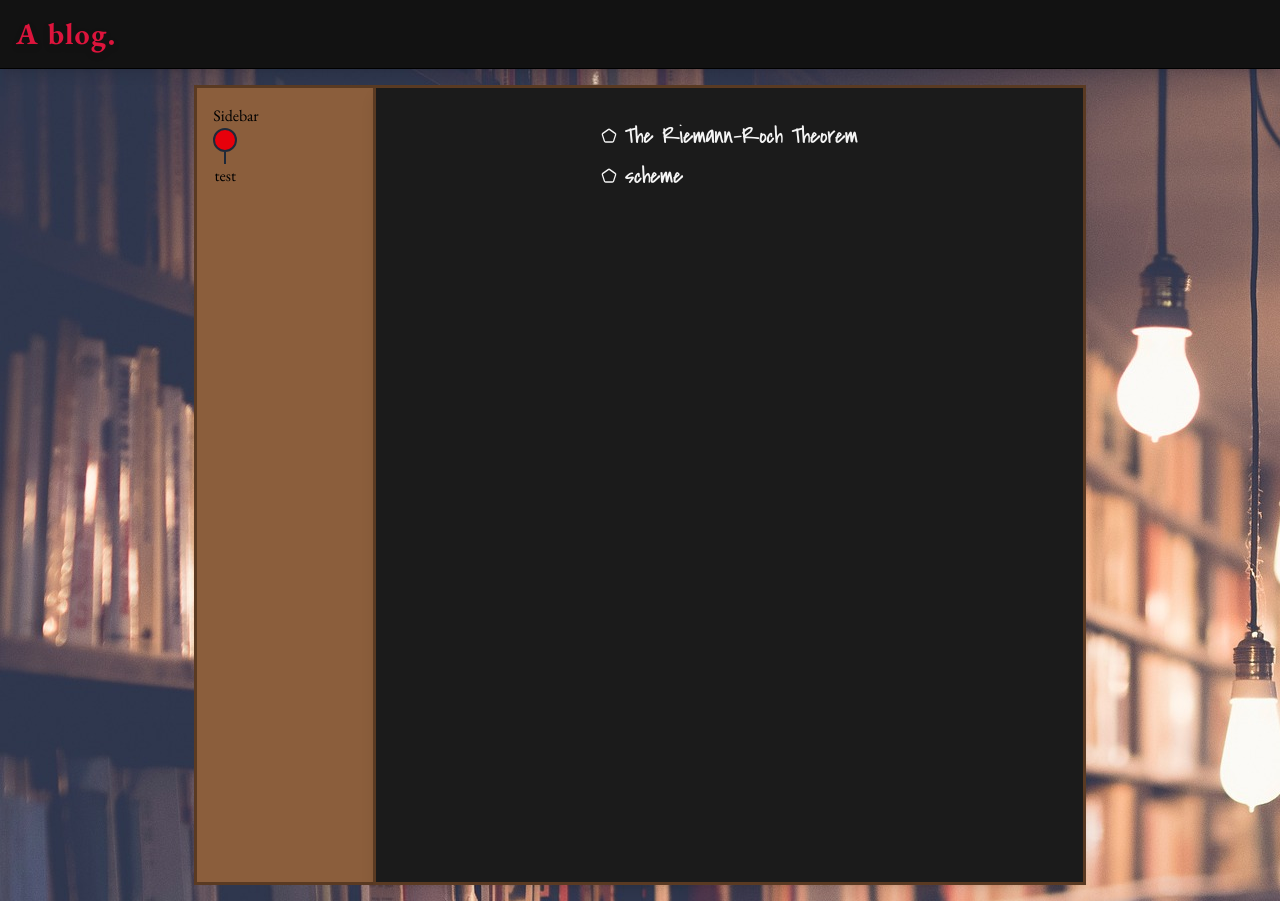
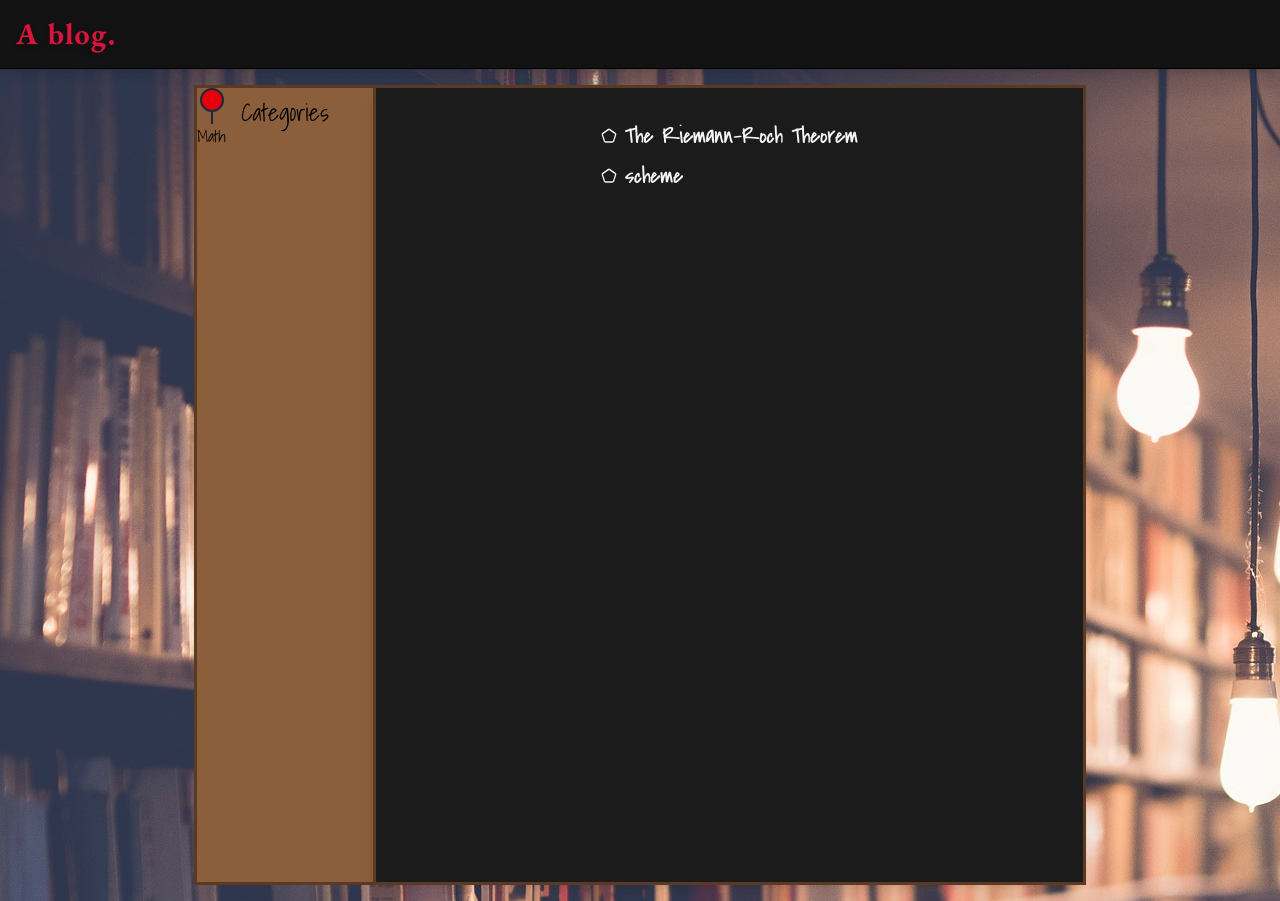
Before and after one commit to moorts/weirdBlogThing, a Next.js app: page / in a window 1280 px wide. Built offline with nearby package versions, Linux system fonts and the light colour scheme.

Commit message:
feat: moving pin

```diff
--- a/app/components/sidebar.tsx
+++ b/app/components/sidebar.tsx
@@ -1,8 +1,9 @@
 "use client";
 
 import { useRef, useState } from 'react';
+import Link from 'next/link';
 
-import Link from 'next/link';
+import { pinBoardFont } from '@/app/lib/tools.tsx';
 
 function Pin({text, position, onMove, linkEnabled, ref}) {
   const [
@@ -75,19 +76,19 @@ function Pin({text, position, onMove, linkEnabled, ref}) {
         justifyContent: 'center',
         alignItems: 'center',
         transform: `translate(
-          ${position.x}px,
-          ${position.y}px
+        ${position.x}px,
+        ${position.y}px
         )`,
       }}
     >
       <div
         ref={ref}
-        className="flex flex-col group-hover:bg-blue-700 w-fit items-center"
+        className="flex flex-col w-fit items-center"
       >
         <div className="w-6 h-6 bg-red-600 rounded-full border-2 border-gray-800"></div>
 
         <div className="w-0.5 h-3 bg-gray-800 "></div>
-        <p className="group-hover:bg-blue-700">{text}</p>
+        <p className={pinBoardFont.className}>{text}</p>
       </div>
     </Link>
   );
@@ -105,11 +106,15 @@ export default function Sidebar() {
   function handleMove(dx, dy) {
     if (!containerRef.current || !pinRef.current) return;
 
+
     const containerRect = containerRef.current.getBoundingClientRect();
     const pinRect = pinRef.current.getBoundingClientRect();
 
-    const newX = Math.max(0, Math.min(position.x + dx, containerRect.width - 2 * pinRect.width));
-    const newY = Math.max(0, Math.min(position.y + dy, containerRect.height - 2 * pinRect.height));
+    const offsetX = pinRect.left - containerRect.left;
+    const offsetY = pinRect.top - containerRect.top;
+
+    const newX = Math.max(-offsetX, Math.min(position.x + dx, containerRect.width - pinRect.width));
+    const newY = Math.max(-offsetY, Math.min(position.y + dy, containerRect.height - pinRect.height));
 
     setPosition({
       x: newX,
@@ -118,9 +123,9 @@ export default function Sidebar() {
   }
 
   return (
-          <div ref={containerRef} className="w-1/7 min-h-screen border-t-3 border-l-3 border-b-3 border-[#5A3A22] bg-[#8B5E3C] p-4">
-            Sidebar
-            <Pin text="test" position={position} onMove={handleMove} linkEnabled={false} ref={pinRef}/>
+          <div ref={containerRef} className="flex flex-col w-1/7 min-h-screen border-t-3 border-l-3 border-b-3 border-[#5A3A22] bg-[#8B5E3C]">
+            <div className={`absolute self-center text-2xl mt-2 ${pinBoardFont.className}`}>Categories</div>
+            <Pin text="Math" position={position} onMove={handleMove} linkEnabled={false} ref={pinRef}/>
           </div>
   );
 }
--- a/app/lib/tools.tsx
+++ b/app/lib/tools.tsx
@@ -1,3 +1,4 @@
-import { Covered_By_Your_Grace } from "next/font/google";
+import { Covered_By_Your_Grace, Shadows_Into_Light } from "next/font/google";
 
 export const chalkFont = Covered_By_Your_Grace({ subsets: ["latin"], weight: "400"});
+export const pinBoardFont = Shadows_Into_Light({ subsets: ["latin"], weight: "400"});
```
